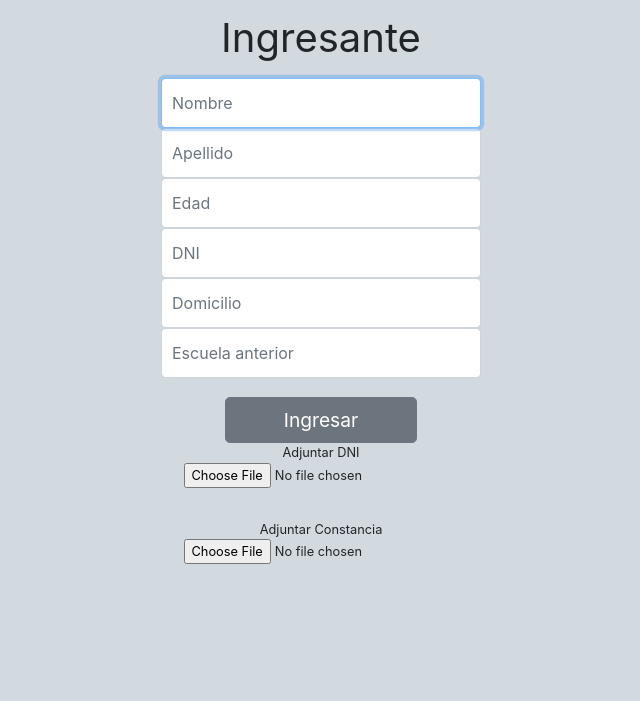
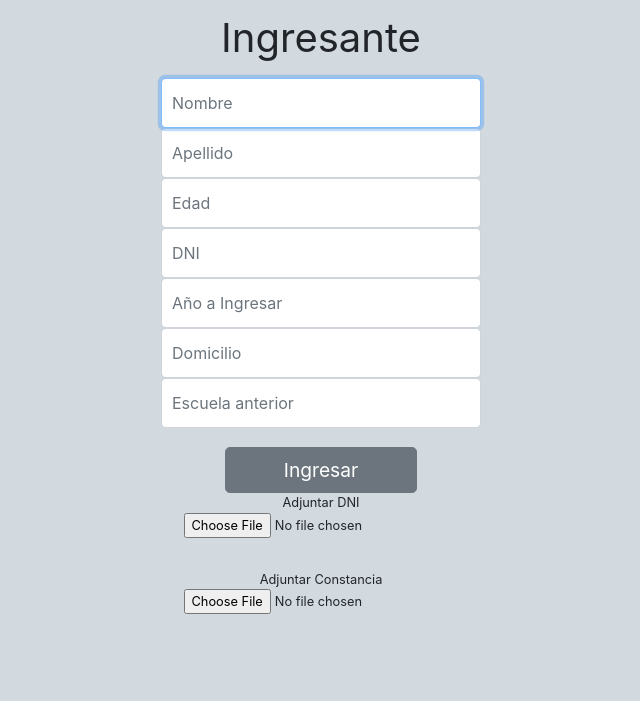
Before and after one commit to GonzaloSilvero/Inscripciones-Remotas, a PHP site: page /alumno.php in a window 1280 px wide. Shown: the part 41-742 px from the top of the page, without its empty margins (255-895 px from the left). Run offline with PHP 8.4, Linux system fonts and the light colour scheme; the visitor is signed in with stand-in values (Sample User, id 1).

Commit message:
puesto el año de ingreso

```diff
--- a/alumno.php
+++ b/alumno.php
@@ -18,6 +18,8 @@
 					<input type="text" class="form-control" name="edad_A" maxlength="2" placeholder="Edad" required autofocus>
 
 					<input type="text" class="form-control" name="dni_A" maxlength="8" placeholder="DNI" required>
+
+					<input type="text" class="form-control" name="ano_A" maxlength="1" placeholder="Año a Ingresar" required>
 
 					<input type="text"  class="form-control" name="domicilio_A" placeholder="Domicilio" required autofocus>
 
@@ -58,6 +60,7 @@
 			$apellido_A= $_POST['apellido_A'];
 			$edad_A= $_POST['edad_A'];
 			$dni_A= $_POST['dni_A'];
+			$ano_A= $_POST['ano_A'];
 			$domicilio_A= $_POST['domicilio_A'];
 			$escuelaAnt= $_POST['escAnterior'];
 			$imagenDNI= $_POST['ImagDNI_A'];
@@ -65,7 +68,7 @@
 
 			//$contrasena_T_codificada=password_hash($contrasena_T, PASSWORD_DEFAULT);
 
-			$consulta="INSERT INTO `chicos_i` (`Nombre`, `Apellido`, `Edad`, `Domicilio`, `Escuela_A`, `dni`, `fotocopia`, `constancia`) VALUES ('$nombre_A', '$apellido_A', '$edad_A', '$domicilio_A', '$escuelaAnt', '$dni_A', '$imagenDNI', '$constancia');";
+			$consulta="INSERT INTO `chicos_i` (`Nombre`, `Apellido`, `Edad`, `Domicilio`, `Escuela_A`, `dni`, `fotocopia`, `constancia`, `año_a_ingresar`) VALUES ('$nombre_A', '$apellido_A', '$edad_A', '$domicilio_A', '$escuelaAnt', '$dni_A', '$imagenDNI', '$constancia', '$ano_A');";
 			$resultado= mysqli_query($conexion, $consulta);
 
 			$id_alumno= $conexion->insert_id;
--- a/revisar.php
+++ b/revisar.php
@@ -39,7 +39,9 @@
 
 			<input type="tel" id="inputTel" class="form-control" maxlength="10" placeholder="Telefono" value="<?php echo "Edad: ".$datosAlumno['Edad']; ?>" disabled>
 
-			<input type="num" id="inputEmail" class="form-control" placeholder="Email" value="<?php echo "DNI: ".$datosAlumno['dni']; ?>" disabled>
+            <input type="num" id="inputDNI" class="form-control" placeholder="DNI" value="<?php echo "DNI: ".$datosAlumno['dni']; ?>" disabled>
+
+            <input type="num" id="inputAño" class="form-control" placeholder="Año a Ingresar" value="<?php echo "Año a Ingresar: ".$datosAlumno['año_a_ingresar']. "°"; ?>" disabled>
 
 			<input type="text" id="inputUsuario" class="form-control" minlength="8" maxlength="8" placeholder="Dni Tutor" value="<?php echo "Domicilio: ".$datosAlumno['Domicilio']; ?>" disabled>
 
```
Also changed, not shown: cerrarSesion.php (added).
